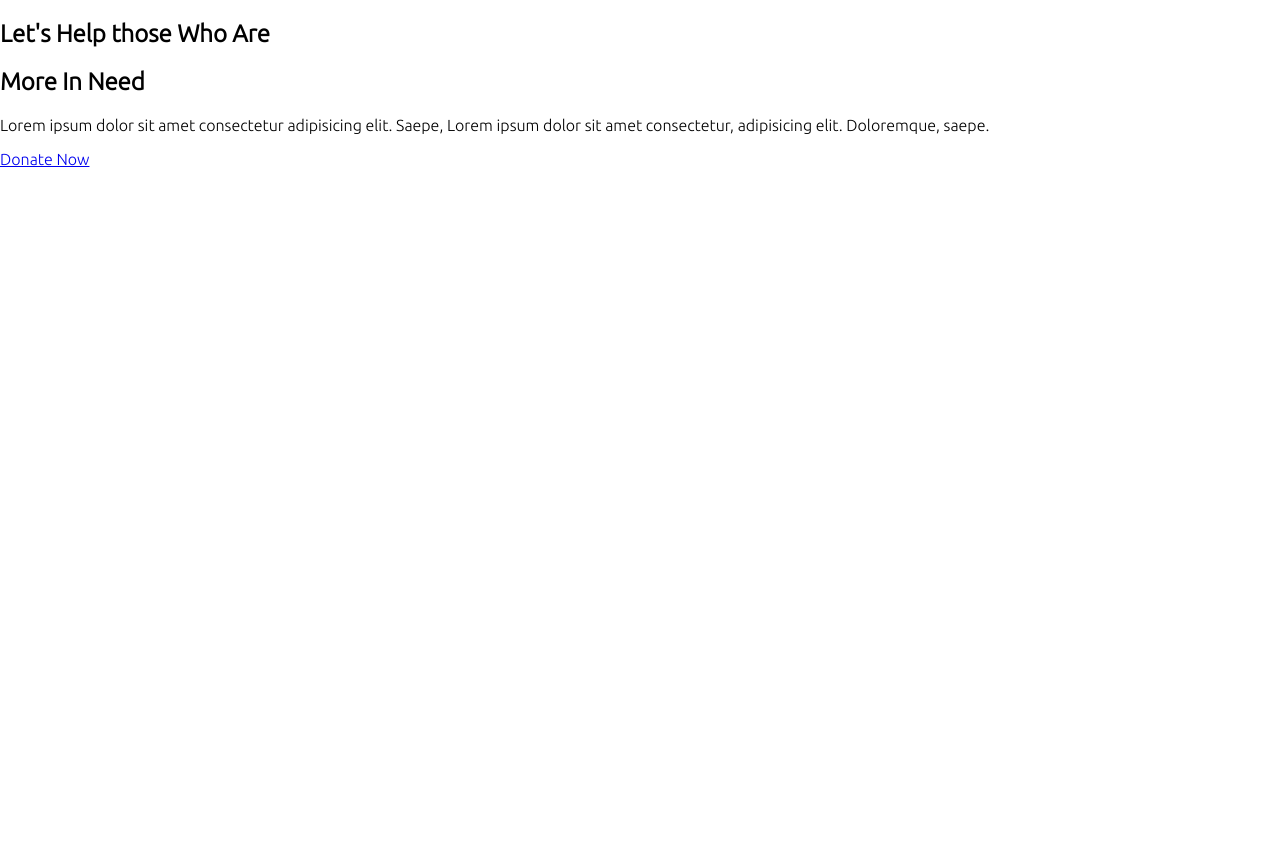
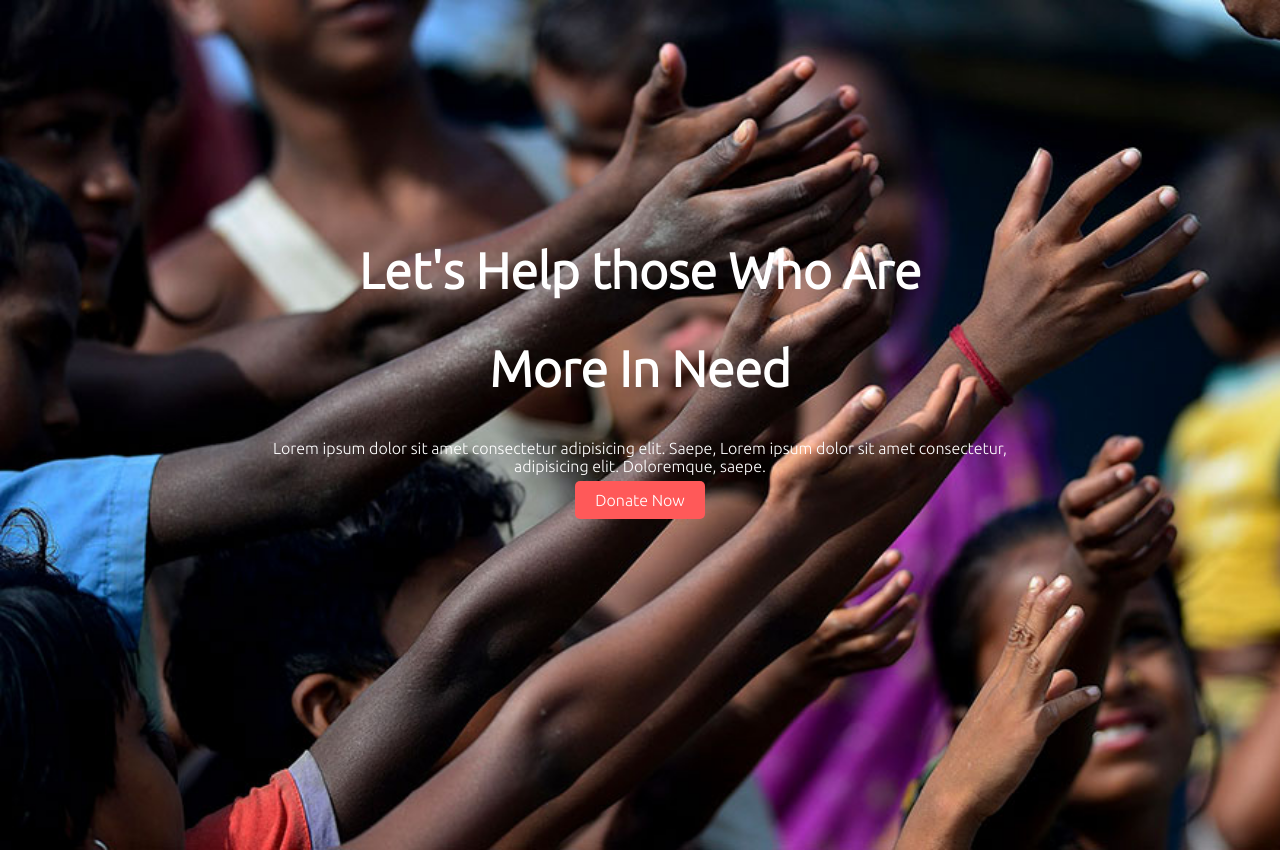
Before and after one commit to shahariar-kabir/Donation_Website, a plain HTML site: page index.html in a window 1280 px wide. Before the commit the page ends 800 px from the top, so only its background shows below. Drawn offline with Linux system fonts and the light colour scheme.

Commit message:
top banner almost done

```diff
--- a/css/style.css
+++ b/css/style.css
@@ -3,3 +3,25 @@ body{
     margin: 0;
     padding: 0;
 }
+.top-section{
+    background-image: url(../images/donation13.jpg);
+    background-repeat: no-repeat;
+    background-size: cover;
+    height: 850px;
+}
+
+.top-banner{
+    color: white;
+    text-align: center;
+    padding: 200px 20%;
+}
+h1{
+    font-size: 50px;
+}
+.button{
+text-decoration: none;
+color: white;
+background-color: #ff5959;
+padding: 10px 20px;
+border-radius: 5px;
+}
--- a/index.html
+++ b/index.html
@@ -28,7 +28,7 @@
           Lorem ipsum dolor sit amet consectetur adipisicing elit. Saepe, Lorem
           ipsum dolor sit amet consectetur, adipisicing elit. Doloremque, saepe.
         </p>
-        <a href="http://#" target="_blank">Donate Now</a>
+        <a class="button" href="http://#" target="_blank">Donate Now</a>
       </div>
     </section>
   </body>
```
